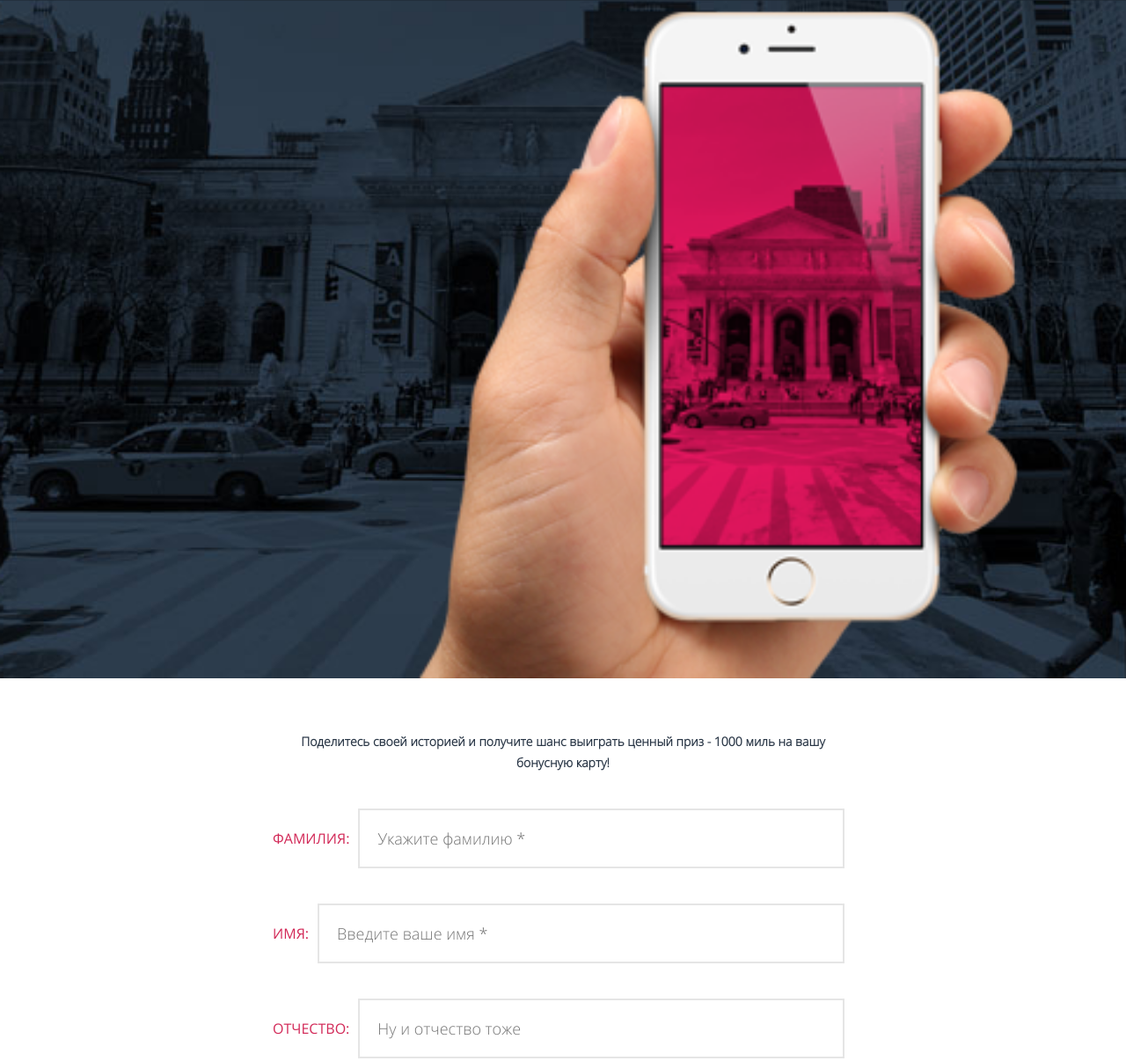
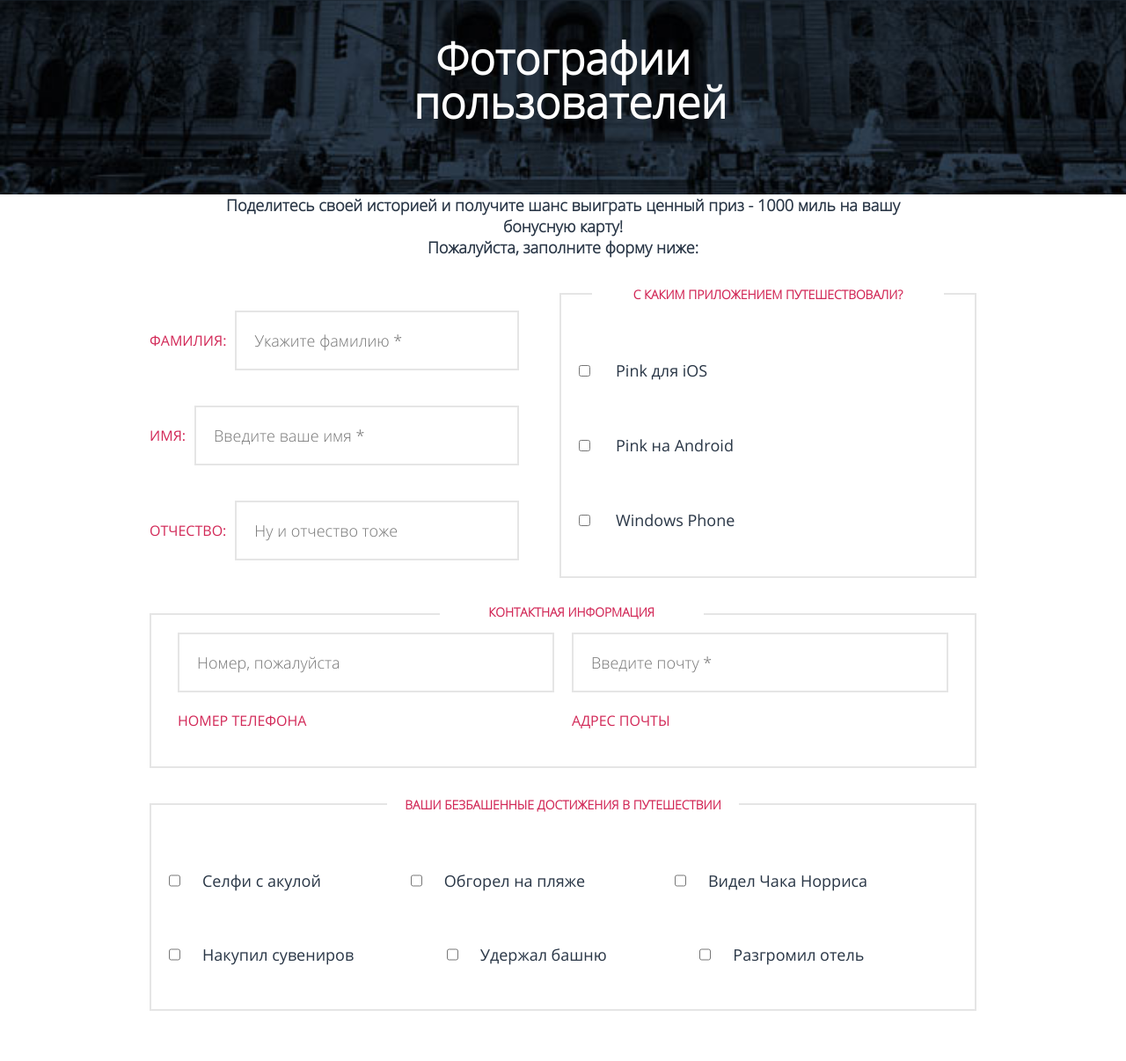
Before and after one commit to Yakubchuk/502779-pink, a website: page form.html in a window 1280 px wide. Shown: the part 109-1315 px from the top of the page at 88% size. Drawn offline with nearby package versions, Linux system fonts and the light colour scheme; files that its build step writes are made by us from their sources; files whose address does not match are found by name.

Commit message:
закончил сетку

```diff
--- a/form.html
+++ b/form.html
@@ -48,26 +48,23 @@
   </div>
   <div class="header__bg">
     <div class="bg__wrapper">
-      <div class="header__phone-pic">
-
+      <div class="header__title">
+        <h1>Фотографии
+          пользователей</h1>
       </div>
     </div>
 
   </div>
 </header>
-  <!-- одна секция, внутри форма, внутри формы разные блоки
-заголовки, тег "Main"
-
-"label отдельно связать по ID" input= type name class id placeholder -->
 <main class="page__content">
+  <form action="">
     <section class="form">
-
-      <form action="">
+       <h2 class="form__title">
+            Поделитесь своей историей и получите шанс выиграть ценный приз - 1000 миль на вашу бонусную карту!
+            <br><span class="hidden_mobile">Пожалуйста, заполните форму ниже:</span>
+          </h2>
       <div class="section__name">
         <div class="form__wrapper">
-              <h2 class="form__title">
-                Поделитесь своей историей и получите шанс выиграть ценный приз - 1000 миль на вашу бонусную карту!
-              </h2>
           <div class="form__row">
             <label for="inp_surname" class="form__block">Фамилия:</label>
             <input type="text" name="surname" placeholder="Укажите фамилию *" id="inp_surname" class="form__input">
@@ -160,8 +157,8 @@
               </p>
             </div>
           </div>
+        </section>
       </form>
-    </section>
   </main>
   <footer class="page__footer">
     <div class="footer__wrapper">
--- a/sass/blocks/_form.scss
+++ b/sass/blocks/_form.scss
@@ -98,12 +98,23 @@
   }
 }
 @media screen and (min-width: 768px) {
+  .page__content{
+    background: rgb(255, 255, 255);
+  }
+  .form{
+    display: flex;
+    flex-direction: column;
+  }
   .form__wrapper {
     display: flex;
     flex-direction: column;
     width: 660px;
   }
-  .form__row{
+  .form__title {
+    padding: 0 60px;
+    font-size: 18px;
+  }
+  .form__row {
     display: flex;
     flex-direction: row;
     align-items: center;
@@ -118,6 +129,21 @@
     width: 660px;
     border: 2px solid #e5e5e5;
     padding: 20px;
+  }
+  .section__name {
+    order: 1;
+  }
+  .section__device {
+    order: 2;
+  }
+  .section__contacts {
+    order: 3;
+  }
+  .section__actions {
+    order: 4;
+  }
+  .section__feelings {
+    order: 5;
   }
   .section__actions {
     padding: 40px 0;
@@ -200,3 +226,81 @@
     padding: 0 50px;
   }
 }
+
+
+@media screen and (min-width: 1024px) {
+  .page__content{
+    background: rgb(255, 255, 255);
+  }
+  .form {
+    width: 940px;
+    margin: auto;
+    background: rgb(255, 255, 255);
+    flex-direction: row;
+    flex-wrap: wrap;
+    justify-content: space-between;
+  }
+  .section__contacts,.section__actions,.section__feelings{
+    width: 940px;
+    display: flex;
+  }
+  .contacts__wrapper{
+    flex-grow: 1;
+  }
+  .device__wrapper,
+  .form__wrapper
+  {
+    max-width: 430px;
+  }
+  .section__device{
+    display: flex;
+  }
+  .device__wrapper{
+    margin: inherit;
+    display: flex;
+    flex-direction: column;
+    justify-content: flex-start;
+  }
+  .device__list{
+    flex-grow: 1;
+    display:flex;
+    flex-direction:column;
+    justify-content:space-around;
+  }
+  .contacts__wrapper{
+    position: relative;
+    flex-direction: row;
+  }
+  .contacts__row{
+    flex-grow: 1;
+  }
+  .contacts__title{
+    display:block;
+    position:absolute;
+    left: 35%;
+    width: 300px;
+    top: -15px;
+  }
+  .actions__wrapper{
+    width: 940px;
+  }
+  .action__list{
+    display:flex;
+    flex-direction: row;
+    flex-wrap: wrap;
+  }
+  .action__item{
+    flex-grow:1;
+    min-width: 225px;
+  }
+  .section__feelings{
+    flex-direction: column;
+    align-content:stretch;
+
+  }
+  .feelings__wrapper{
+    flex-grow: 1;
+    margin: inherit;
+    width: auto;
+  }
+}
```
Lines whose indentation alone changed are shown as unchanged.
